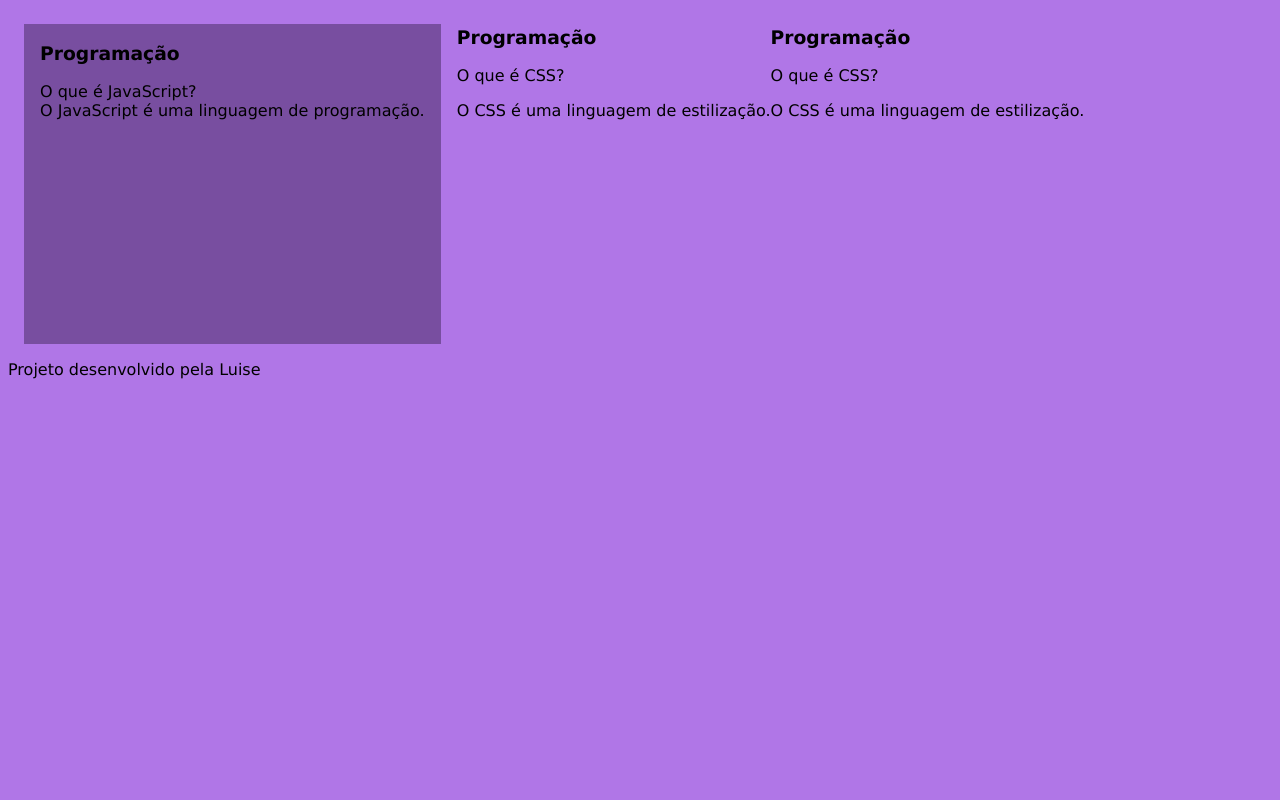
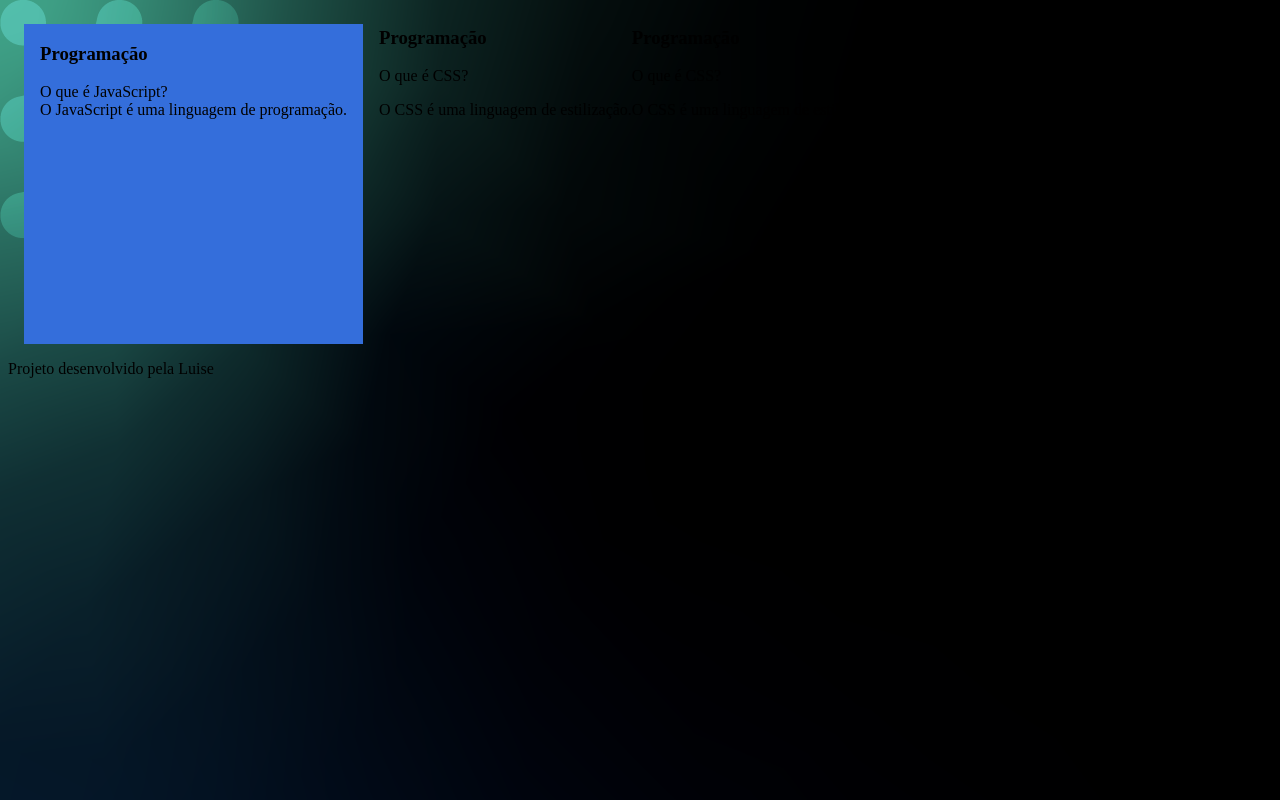
Before and after one commit to luisethyomi/cartao, a plain HTML site: page index.html in a window 1280 px wide. Drawn offline with Linux system fonts and the light colour scheme.

Commit message:
Add files via upload

```diff
--- a/style.css
+++ b/style.css
@@ -1,8 +1,15 @@
-body {
-    background-color: rgb(176, 118, 231);
-    font-family: Verdana, Geneva, Tahoma, sans-serif
+:root{
+    --text-color: #DBE4EF;
+    --card-front-color:#144480;
+    --card-back-color:#00f4bf;
 }
 
+
+
+body {
+    background: url('ASSETS/bg-desktop.webp');
+    font-family: Bai Jamjuree
+}
 
 #container {
     display: flex;
@@ -11,7 +18,7 @@ body {
 .cartao {
 
     margin: 1rem 1rem;
-    background-color: rgb(120, 78, 160);
+    background-color:rgb(52, 110, 219);
     height: 20rem;
     flex: grow 1;
     flex-basis: calc(33% -6rem);
```
Also changed, not shown: index.html (+0 -1 lines), ASSETS/img/bg-desktop.webp (added), ASSETS/img/bg-mobile.webp (added), ASSETS/img/bg-tablet.webp (added).
